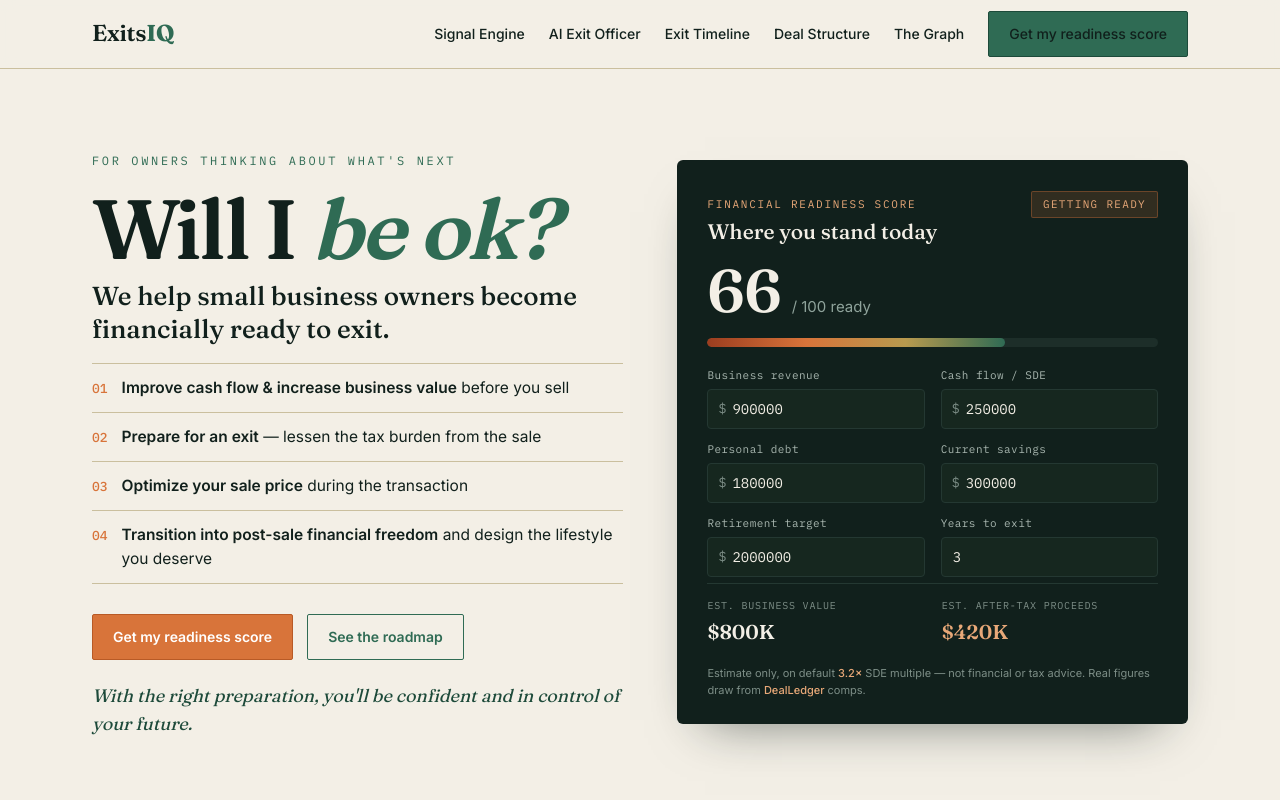
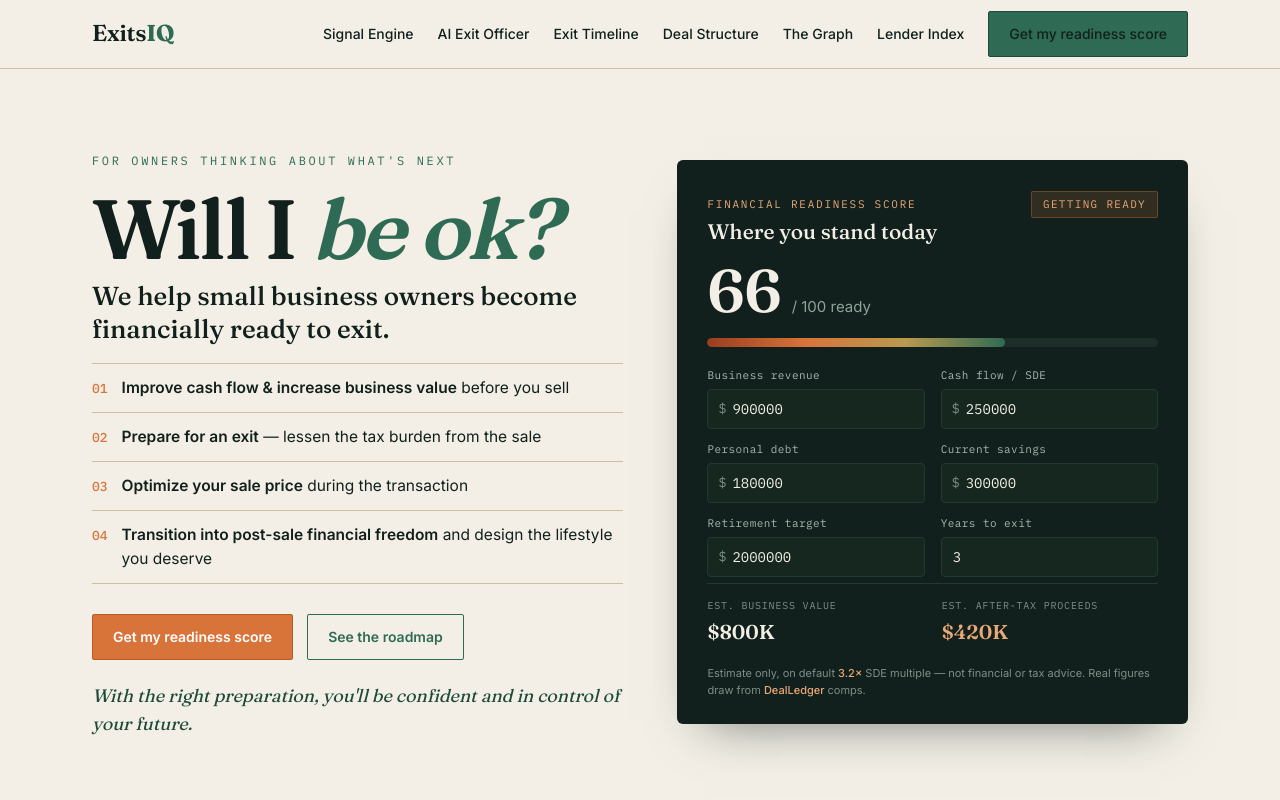
Before and after one commit to jeffsosville/exitsiq, a plain HTML site: page index.html in a window 1280 px wide. Shown: the top 800 px of the page. Drawn offline with Linux system fonts and the light colour scheme.

Commit message:
Add Lender Index link to index.html
Added a link to the Lender Index in multiple sections.

```diff
--- a/index.html
+++ b/index.html
@@ -288,6 +288,7 @@
       <a href="#timeline">Exit Timeline</a>
       <a href="#structure">Deal Structure</a>
       <a href="#graph">The Graph</a>
+      <a href="/lenders">Lender Index</a>
       <a href="#start" class="btn">Get my readiness score</a>
     </div>
   </div>
@@ -624,10 +625,11 @@
       <div class="trow"><div class="tg">Weak financial reporting</div><div class="arr">→</div><div class="pt">CPA / fractional CFO</div></div>
       <div class="trow"><div class="tg">Insurance gaps</div><div class="arr">→</div><div class="pt">Insurance advisor</div></div>
       <div class="trow"><div class="tg">Retirement shortfall</div><div class="arr">→</div><div class="pt">Wealth advisor</div></div>
-      <div class="trow"><div class="tg">SBA financing opportunity</div><div class="arr">→</div><div class="pt">Lender</div></div>
+      <div class="trow"><div class="tg">SBA financing opportunity</div><div class="arr">→</div><div class="pt"><a href="/lenders" style="color:inherit;text-decoration:underline;text-underline-offset:3px;text-decoration-color:rgba(232,168,120,.45)">Lender</a></div></div>
       <div class="trow"><div class="tg">Business valuation needed</div><div class="arr">→</div><div class="pt">ExitsIQ broker</div></div>
     </div>
     <p class="flywheel">The broker is only notified when a business reaches high readiness. After the sale, the owner moves into <b style="color:var(--signal-soft)">HUG Your Money</b> for personal planning — while the buyer begins growing the business with OwnerOS. Every participant adds value to the network.</p>
+    <p class="flywheel" style="margin-top:14px">The lender edge of that graph is public. See the <a href="/lenders" style="color:var(--signal-soft);text-decoration:underline;text-underline-offset:3px">SBA Lender Index</a> — the top 100 SBA 7(a) lenders ranked by how much of their book actually funds business acquisitions.</p>
   </div>
 </section>
 
@@ -687,6 +689,7 @@
       <a href="#timeline">Timeline</a>
       <a href="#structure">Deal Structure</a>
       <a href="#graph">The Graph</a>
+      <a href="/lenders">Lender Index</a>
     </div>
   </div>
 </footer>
```
